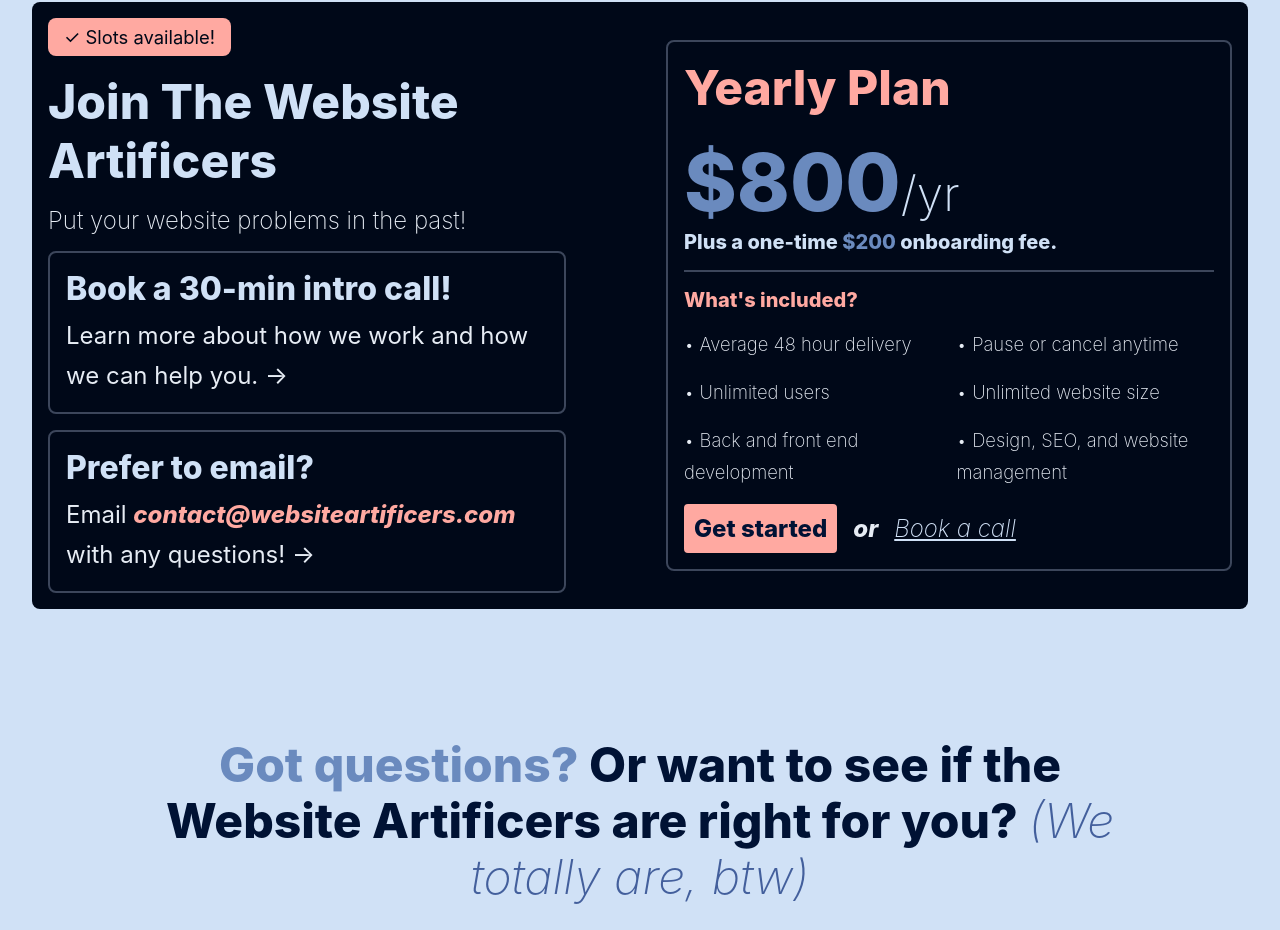
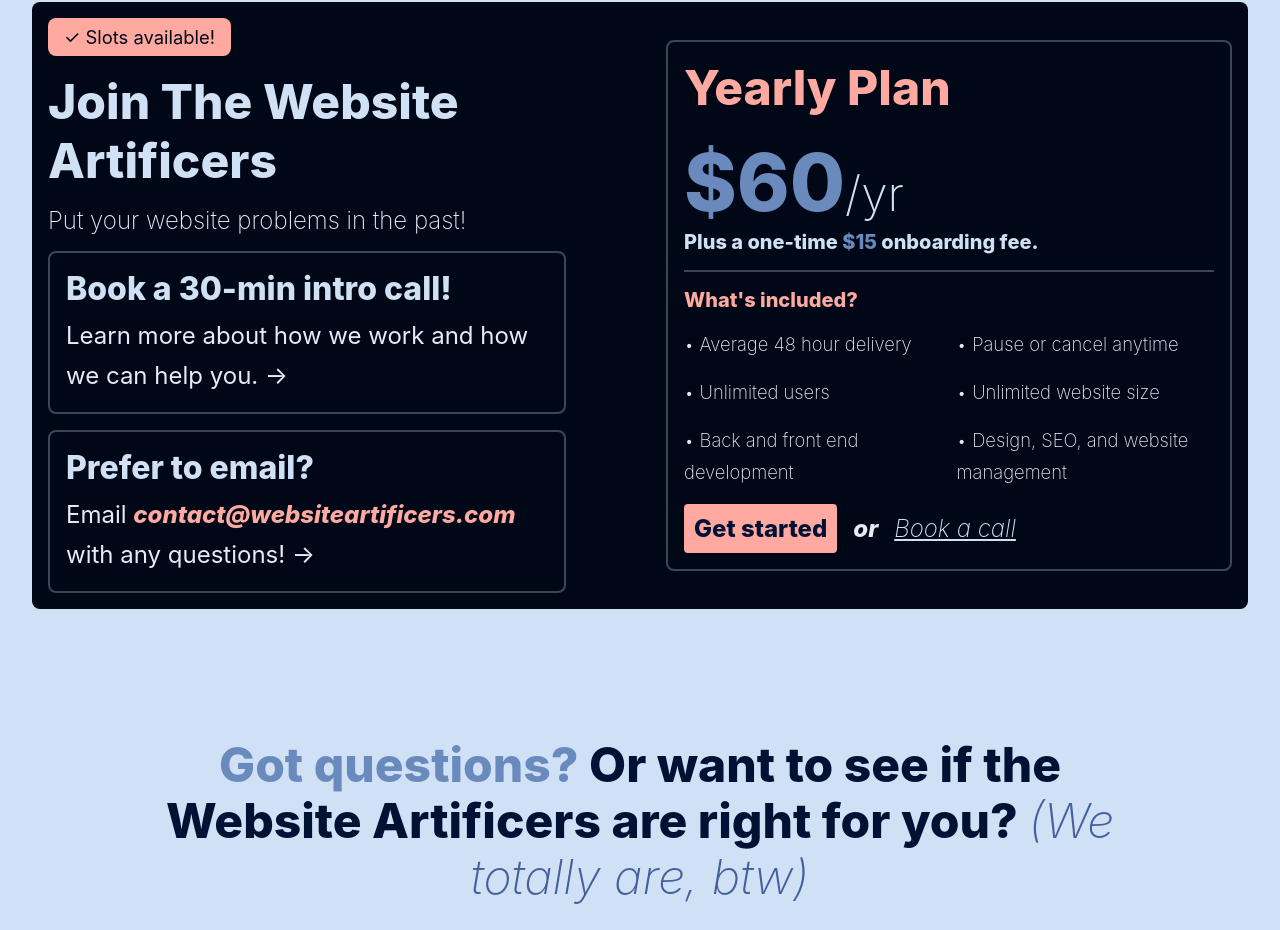
Before and after one commit to SamuelTeigland/website-artificers-2.0, a React (Vite) app in the folder client/: page / in a window 1280 px wide. Shown: the part 5055-5985 px from the top of the page. Built offline with nearby package versions, Linux system fonts and the light colour scheme.

Commit message:
changed the pricing

```diff
--- a/client/src/components/pricing/pricing.jsx
+++ b/client/src/components/pricing/pricing.jsx
@@ -29,8 +29,8 @@
                 <div className='pricing__subcontainer--cell pricing__right--cell'>
                     <div className='pricing__bottom--border'>
                         <h2 className='pricing__membership--header'>Yearly Plan</h2>
-                        <h2 className='pricing__membership--price'>$800<span>/yr</span></h2>
-                        <h3 className='pricing__membership--subheader'>Plus a one-time <span>$200</span> onboarding fee.</h3>
+                        <h2 className='pricing__membership--price'>$60<span>/yr</span></h2>
+                        <h3 className='pricing__membership--subheader'>Plus a one-time <span>$15</span> onboarding fee.</h3>
                     </div>
 
                     <h4 className='pricing__membership--features'>What's included?</h4>
@@ -43,7 +43,7 @@
                         <p>• Design, SEO, and website management</p>
                     </div>
                     <div className='pricing__membership--cta__container'>
-                        <a className='pricing__membership--cta__container--link' href='https://pay.websiteartificers.com/b/eVa8zBdhJe1D1y05ko'>
+                        <a className='pricing__membership--cta__container--link' href='https://pay.websiteartificers.com/b/00g3fh3H94r3gsUbIN'>
                             <button className='pricing__membership--cta__button button__tertiary'>Get started</button>
                         </a>
                         <p>or</p>
```
